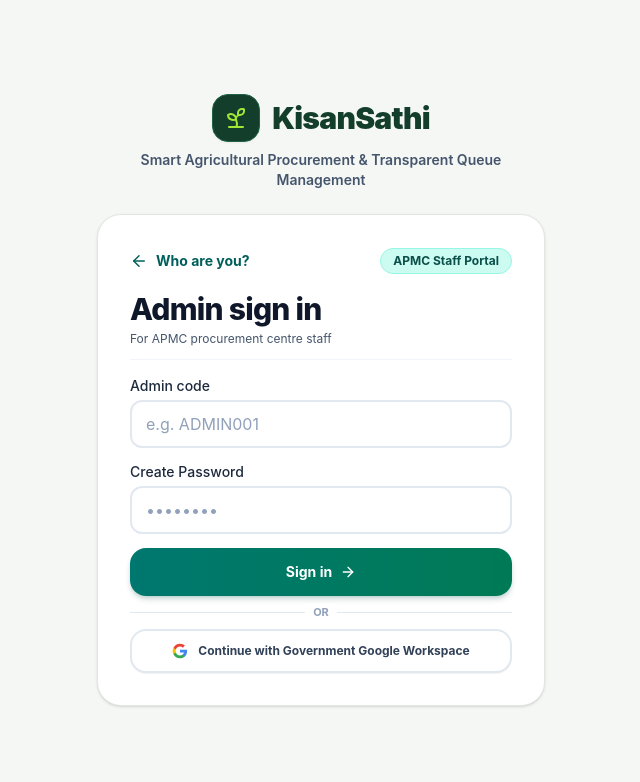
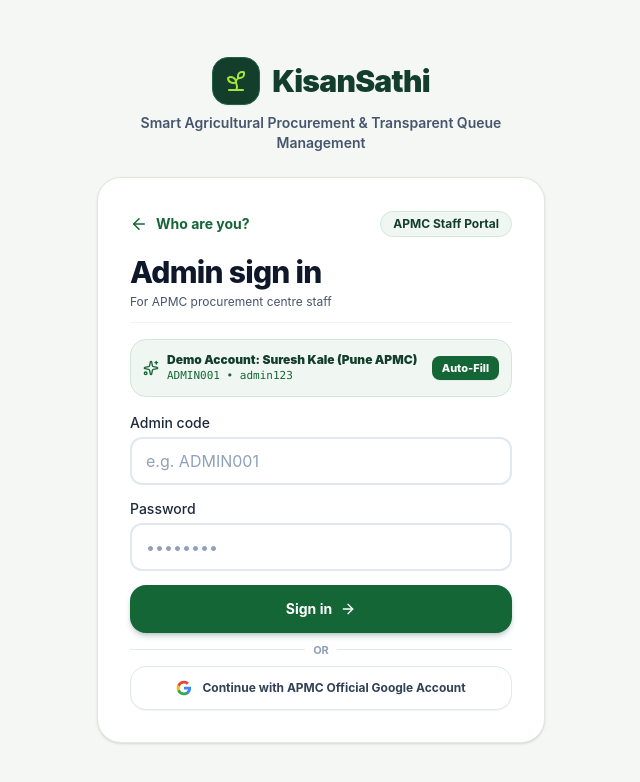
Before and after one commit to ayus0109/ProcureFlow, a React (Vite) app in the folder frontend/: page /admin/login in a window 1280 px wide. Shown: the top 782 px of the page, without its empty margins (319-959 px from the left). Built offline with nearby package versions, Linux system fonts and the light colour scheme.

Commit message:
fix(admin-auth): change password field label from Create Password to Password and add 1-click Auto-Fill Demo Admin button

```diff
--- a/frontend/src/pages/Admin/AdminLogin.jsx
+++ b/frontend/src/pages/Admin/AdminLogin.jsx
@@ -1,5 +1,5 @@
 import { useState, useEffect } from 'react';
-import { ArrowLeft, ShieldCheck, Lock, CheckCircle2, ArrowRight, RefreshCw, KeyRound } from 'lucide-react';
+import { ArrowLeft, ShieldCheck, Lock, CheckCircle2, ArrowRight, RefreshCw, KeyRound, Sparkles } from 'lucide-react';
 import { Link, useNavigate } from 'react-router-dom';
 import CenteredLayout from '../../layouts/CenteredLayout.jsx';
 import FormField from '../../components/FormField.jsx';
@@ -47,6 +47,14 @@
 
   const set = (key) => (e) => setForm((f) => ({ ...f, [key]: e.target.value }));
 
+  function fillDemo() {
+    setForm({
+      adminCode: 'ADMIN001',
+      password: 'admin123',
+    });
+    setError('');
+  }
+
   async function submit(event) {
     event.preventDefault();
     setError('');
@@ -76,12 +84,12 @@
       <div className="flex items-center justify-between mb-4">
         <Link
           to="/role"
-          className="inline-flex items-center gap-2 rounded-xl py-1 px-2.5 -ml-2.5 text-sm font-bold text-teal-800 transition hover:bg-teal-50 hover:text-teal-950 focus:outline-none focus-visible:ring-2 focus-visible:ring-teal-200"
+          className="inline-flex items-center gap-2 rounded-xl py-1 px-2.5 -ml-2.5 text-sm font-bold text-[#156637] transition hover:bg-[#f0f7f2] hover:text-[#133e2b] focus:outline-none focus-visible:ring-2 focus-visible:ring-emerald-200"
         >
           <ArrowLeft className="h-4.5 w-4.5" aria-hidden="true" />
           <span>{t('role.heading')}</span>
         </Link>
-        <span className="rounded-full bg-teal-100 px-3 py-1 text-xs font-bold text-teal-900 border border-teal-200">
+        <span className="rounded-full bg-[#f0f7f2] border border-[#d1e7dd] px-3 py-1 text-xs font-bold text-[#133e2b]">
           APMC Staff Portal
         </span>
       </div>
@@ -90,6 +98,28 @@
         <h1 className="text-2xl font-extrabold tracking-tight text-slate-900 sm:text-3xl">{t('auth.adminTitle')}</h1>
         <p className="mt-1 text-xs text-slate-600">{t('auth.adminSub')}</p>
       </div>
+
+      {/* Quick 1-Click Demo Admin Credentials Chip */}
+      <button
+        type="button"
+        onClick={fillDemo}
+        className="mt-4 flex w-full items-center justify-between rounded-2xl border border-[#d1e7dd] bg-[#f0f7f2] p-3 text-left transition hover:border-[#156637] hover:shadow-2xs focus:outline-none"
+      >
+        <div className="flex items-center gap-2">
+          <Sparkles className="h-4 w-4 text-[#156637] shrink-0" />
+          <div>
+            <span className="block text-xs font-black text-[#133e2b]">
+              Demo Account: Suresh Kale (Pune APMC)
+            </span>
+            <span className="block text-[11px] font-mono text-[#156637]">
+              ADMIN001 • admin123
+            </span>
+          </div>
+        </div>
+        <span className="rounded-lg bg-[#156637] px-2.5 py-1 text-[11px] font-extrabold text-white shadow-2xs">
+          Auto-Fill
+        </span>
+      </button>
 
       <form onSubmit={submit} className="mt-4 space-y-3.5">
         <FormField
@@ -125,7 +155,7 @@
         <button
           type="submit"
           disabled={busy}
-          className="flex min-h-12 w-full items-center justify-center gap-2 rounded-2xl bg-gradient-to-r from-teal-700 to-emerald-700 text-sm font-bold text-white shadow-md shadow-teal-900/20 transition hover:brightness-110 focus:outline-none focus-visible:ring-4 focus-visible:ring-emerald-200 disabled:opacity-60"
+          className="flex min-h-12 w-full items-center justify-center gap-2 rounded-2xl bg-[#156637] hover:bg-[#133e2b] text-sm font-bold text-white shadow-md shadow-emerald-950/20 transition focus:outline-none focus-visible:ring-4 focus-visible:ring-emerald-200 disabled:opacity-60"
         >
           {busy ? t('auth.working') : t('auth.signIn')}
           {!busy && <ArrowRight className="h-4 w-4" />}
@@ -144,10 +174,10 @@
       <button
         type="button"
         onClick={handleGoogleWorkspaceLogin}
-        className="flex min-h-11 w-full items-center justify-center gap-2.5 rounded-2xl border-2 border-slate-200 bg-white px-4 text-xs font-bold text-slate-700 shadow-2xs transition hover:border-slate-400 hover:bg-slate-50 focus:outline-none"
+        className="flex min-h-11 w-full items-center justify-center gap-2.5 rounded-2xl border border-slate-200 bg-white px-4 text-xs font-bold text-slate-700 shadow-2xs transition hover:border-[#156637] hover:bg-slate-50 focus:outline-none"
       >
         <GoogleIcon />
-        <span>Continue with Government Google Workspace</span>
+        <span>Continue with APMC Official Google Account</span>
       </button>
     </CenteredLayout>
   );
```
Also changed, not shown: frontend/src/i18n/translations.js, 1 other file (tests, documents, lock files or other folders).
